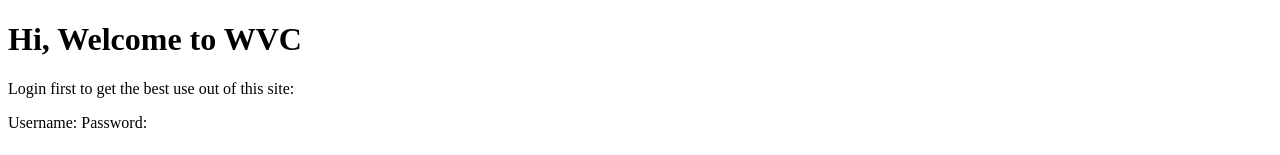
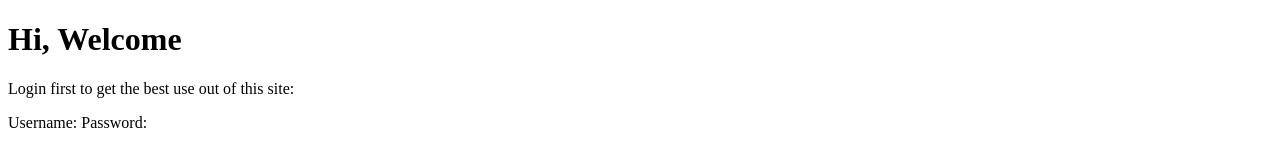
Before and after one commit to fzdigm/CH7, a plain HTML site: page index.html in a window 1280 px wide. Shown: the top 155 px of the page. Drawn offline with Linux system fonts and the light colour scheme.

Commit message:
first commit

```diff
--- a/index.html
+++ b/index.html
@@ -10,7 +10,7 @@
 
 
 
-    <h1>Hi, Welcome to WVC</h1>
+    <h1>Hi, Welcome</h1>
 
 
 
```
